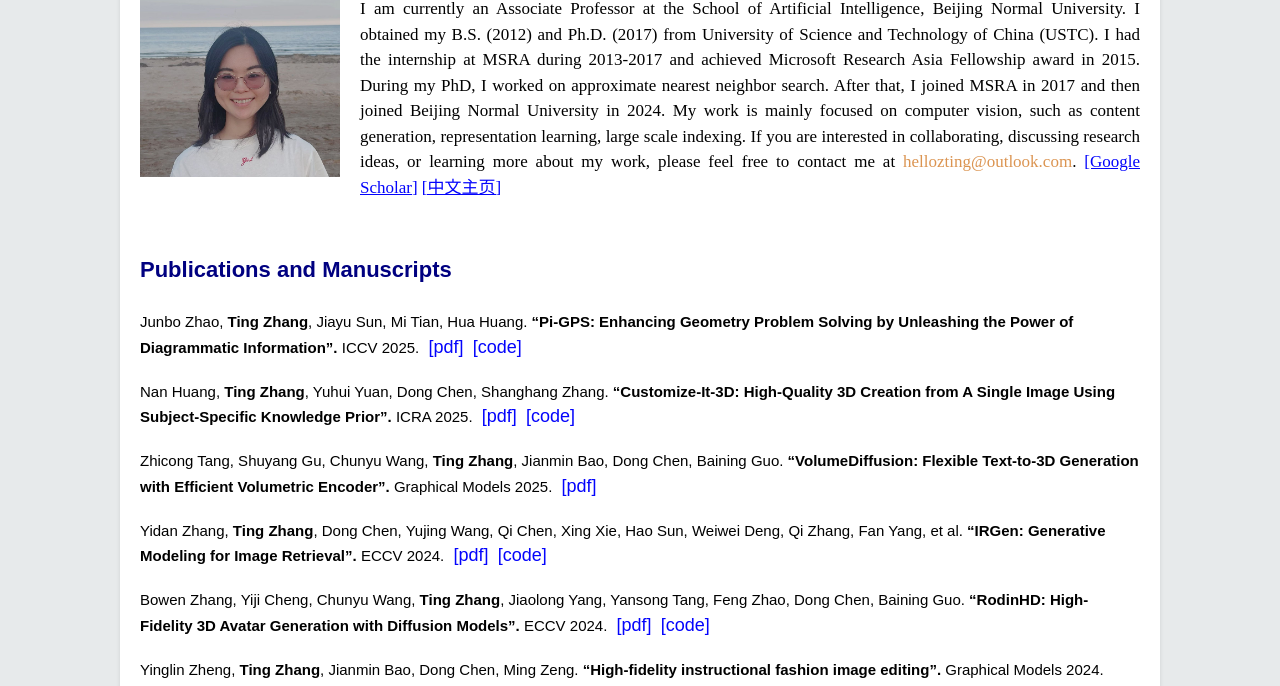
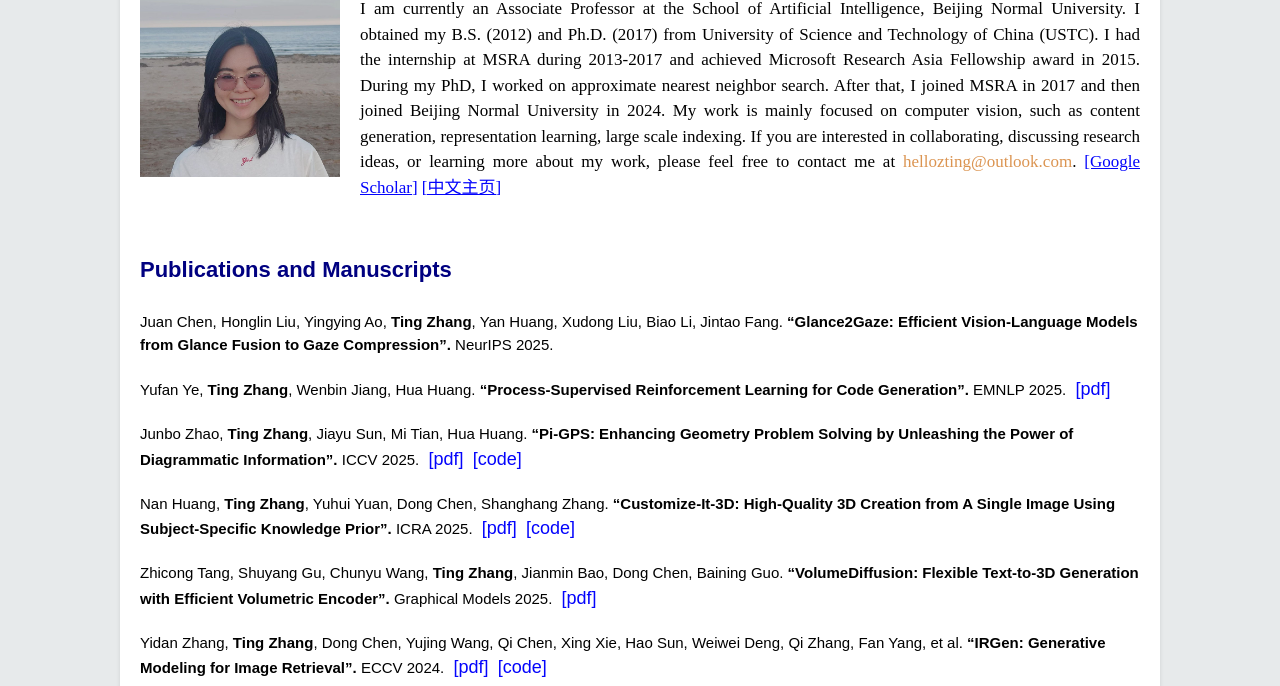
Before and after one commit to hellozting/hellozting.github.io, a plain HTML site: page index.html in a window 1280 px wide. Shown: the part 69-755 px from the top of the page. Drawn offline with Linux system fonts and the light colour scheme.

Commit message:
Update index.html

```diff
--- a/index.html
+++ b/index.html
@@ -127,6 +127,31 @@
 
     <div class="section">
       <h2 style="color: #000080;">Publications and Manuscripts</h2>
+
+
+
+
+
+       <div class="publication">
+          <!-- <img src="pubs/irgen.jpg" alt="Publication Image"> -->
+          <div class="title">
+            Juan Chen, Honglin Liu, Yingying Ao, <span>Ting Zhang</span>, Yan Huang, Xudong Liu, Biao Li, Jintao Fang.
+            <span>“Glance2Gaze: Efficient Vision-Language Models from Glance Fusion to Gaze Compression”.</span>
+            NeurIPS 2025.
+            <!-- <a class="pdf-link" href="https://arxiv.org/pdf/2502.01715" target="_blank">[pdf]</a> -->
+          </div>
+      </div>
+
+
+       <div class="publication">
+          <!-- <img src="pubs/irgen.jpg" alt="Publication Image"> -->
+          <div class="title">
+            Yufan Ye, <span>Ting Zhang</span>, Wenbin Jiang, Hua Huang.
+            <span>“Process-Supervised Reinforcement Learning for Code Generation”.</span>
+            EMNLP 2025.
+            <a class="pdf-link" href="https://arxiv.org/pdf/2502.01715" target="_blank">[pdf]</a>
+          </div>
+      </div>
 
 
 
@@ -535,6 +560,8 @@
       <h2 style="color: #000080;">Academic Services</h2>
       <p><strong>Senior Program Committee /Area Chair:</strong></p>
       <ul>
+        <li>CVPR2026</li>
+        <li>ICCV2025</li>
         <li>CVPR2025</li>
         <li>AAAI2025</li>
         <li>CVPR2024</li>
```
